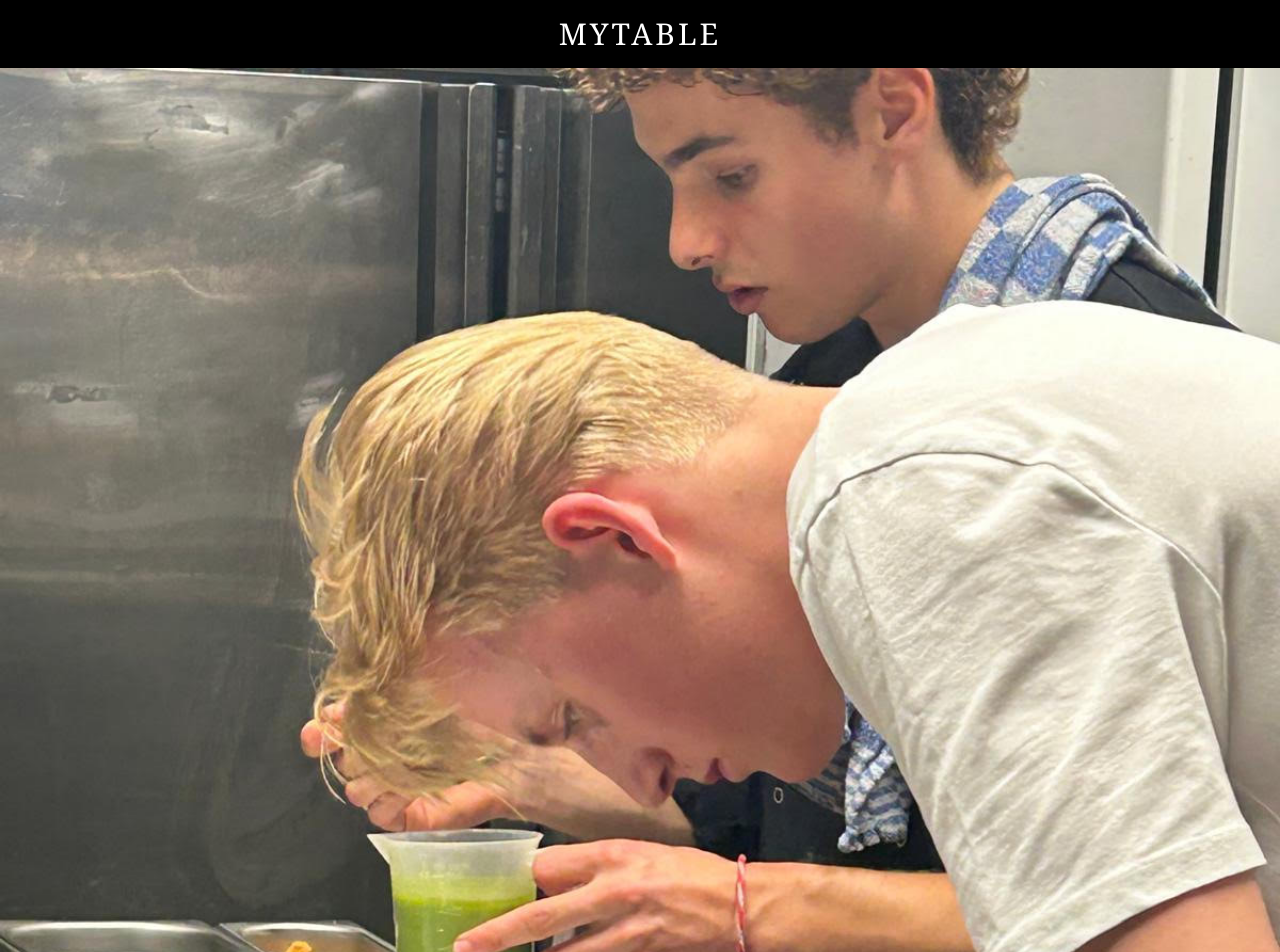
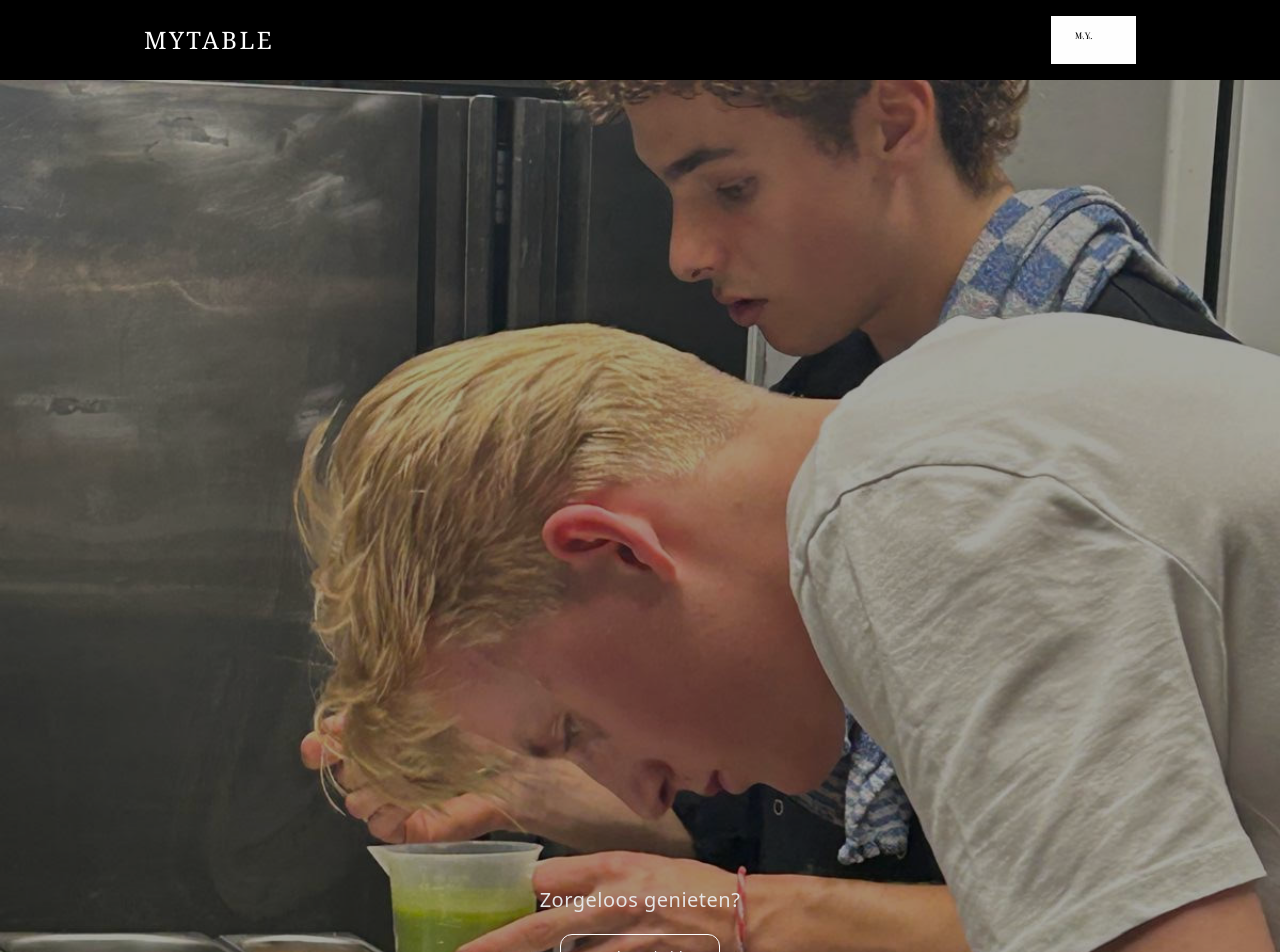
Before and after one commit to marienvermeij/MYtable, a React (Vite) app: page / in a window 1280 px wide. Shown: the top 952 px of the page. Built offline with nearby package versions, Linux system fonts and the light colour scheme.

Commit message:
Update App.jsx

```diff
--- a/src/App.jsx
+++ b/src/App.jsx
@@ -1,32 +1,49 @@
 import React from 'react'
 
-// ---- Bestandsnaam van je foto (GEEN slash nodig) ----
-const HERO_SRC = 'hero.jpg' // zet hier bijv. 'mijntafel.jpg' als je bestand zo heet
+// Foto en logo – zorg dat ze in /public staan
+const HERO_SRC = 'hero.jpg'
+const LOGO_SRC = 'logo.svg'
 
-// ZWARTE BALK MET LOGO-TEKST (wit)
-const LogoBar = () => (
-  <div className="w-full bg-black text-white">
-    <div className="container-narrow py-4">
-      <h1 className="text-center font-display text-2xl md:text-3xl tracking-widest">
-        MYTABLE
-      </h1>
+// ---- Navigatiebalk (zwart, wit logo rechts) ----
+const Nav = () => (
+  <header className="w-full bg-black text-white py-4">
+    <div className="container-narrow flex items-center justify-between">
+      {/* Links: MYTABLE */}
+      <h1 className="font-display text-2xl tracking-widest">MYTABLE</h1>
+      {/* Rechts: logo (wit SVG) */}
+      <img
+        src={LOGO_SRC}
+        alt="MYTABLE logo"
+        className="h-10 md:h-12 object-contain"
+      />
     </div>
-  </div>
+  </header>
 )
 
-// HERO: zwarte balk + foto full-width, geen zoom/crop
+// ---- Hero: foto over hele breedte met tekst erop ----
 const Hero = () => (
-  <section className="bg-black">
-    {/* Zwarte balk met logo-tekst */}
-    <LogoBar />
+  <section className="relative bg-black text-white">
+    {/* Foto */}
+    <img
+      src={HERO_SRC}
+      alt="MYTABLE hero"
+      className="block w-full h-auto"
+    />
 
-    {/* Foto: vult van links naar rechts, hoogte schaalt mee (geen zoom) */}
-    <div className="w-full">
-      <img
-        src={HERO_SRC}
-        alt="MYTABLE hero"
-        className="block w-full h-auto"
-      />
+    {/* Overlay (donkerlaagje voor leesbaarheid) */}
+    <div className="absolute inset-0 bg-black/35" />
+
+    {/* Tekst + CTA */}
+    <div className="absolute inset-0 flex flex-col items-center justify-center text-center gap-5">
+      <p className="text-lg md:text-xl tracking-wide text-neutral-200">
+        Zorgeloos genieten?
+      </p>
+      <a
+        href="#contact"
+        className="inline-flex items-center justify-center rounded-xl px-5 py-3 text-sm font-medium tracking-wide border border-white text-white hover:bg-white hover:text-black transition"
+      >
+        Vertel ons je idee
+      </a>
     </div>
   </section>
 )
@@ -56,37 +73,82 @@ const Contact = () => (
           <h2 className="font-display text-3xl">Contact</h2>
           <p className="text-neutral-300">vertel ons je idee.</p>
           <ul className="text-sm text-neutral-300 space-y-1">
-            <li><strong>E-mail:</strong> <a className="underline hover:no-underline" href="mailto:marienvermeij@gmail.com">marienvermeij@gmail.com</a></li>
-            <li><strong>Telefoon:</strong> <a className="underline hover:no-underline" href="tel:0653591134">06 5359 1134</a></li>
+            <li>
+              <strong>E-mail:</strong>{' '}
+              <a
+                className="underline hover:no-underline"
+                href="mailto:marienvermeij@gmail.com"
+              >
+                marienvermeij@gmail.com
+              </a>
+            </li>
+            <li>
+              <strong>Telefoon:</strong>{' '}
+              <a
+                className="underline hover:no-underline"
+                href="tel:0653591134"
+              >
+                06 5359 1134
+              </a>
+            </li>
             <li><strong>Instagram:</strong> @mytable</li>
           </ul>
         </div>
-        {/* Netlify Forms */}
-        <form name="contact" method="POST" data-netlify="true" className="space-y-4">
+        <form
+          name="contact"
+          method="POST"
+          data-netlify="true"
+          className="space-y-4"
+        >
           <input type="hidden" name="form-name" value="contact" />
           <label className="block">
             <span className="text-sm">Naam</span>
-            <input required name="naam" className="mt-1 w-full rounded-xl border border-neutral-700 bg-black text-white px-3 py-2 placeholder-neutral-500" />
+            <input
+              required
+              name="naam"
+              className="mt-1 w-full rounded-xl border border-neutral-700 bg-black text-white px-3 py-2 placeholder-neutral-500"
+            />
           </label>
           <label className="block">
             <span className="text-sm">E-mail</span>
-            <input required type="email" name="email" className="mt-1 w-full rounded-xl border border-neutral-700 bg-black text-white px-3 py-2 placeholder-neutral-500" />
+            <input
+              required
+              type="email"
+              name="email"
+              className="mt-1 w-full rounded-xl border border-neutral-700 bg-black text-white px-3 py-2 placeholder-neutral-500"
+            />
           </label>
           <div className="grid grid-cols-2 gap-4">
             <label className="block">
               <span className="text-sm">Datum</span>
-              <input type="date" name="datum" className="mt-1 w-full rounded-xl border border-neutral-700 bg-black text-white px-3 py-2" />
+              <input
+                type="date"
+                name="datum"
+                className="mt-1 w-full rounded-xl border border-neutral-700 bg-black text-white px-3 py-2"
+              />
             </label>
             <label className="block">
               <span className="text-sm"># Personen</span>
-              <input type="number" name="personen" min="1" className="mt-1 w-full rounded-xl border border-neutral-700 bg-black text-white px-3 py-2" />
+              <input
+                type="number"
+                name="personen"
+                min="1"
+                className="mt-1 w-full rounded-xl border border-neutral-700 bg-black text-white px-3 py-2"
+              />
             </label>
           </div>
           <label className="block">
             <span className="text-sm">Wensen / Idee</span>
-            <textarea name="idee" rows="4" className="mt-1 w-full rounded-xl border border-neutral-700 bg-black text-white px-3 py-2"></textarea>
+            <textarea
+              name="idee"
+              rows="4"
+              className="mt-1 w-full rounded-xl border border-neutral-700 bg-black text-white px-3 py-2"
+            ></textarea>
           </label>
-          <button className="inline-flex items-center justify-center rounded-xl px-5 py-3 text-sm font-medium tracking-wide bg-white text-black hover:bg-neutral-200 transition" type="submit">
+          <button
+            className="inline-flex items-center justify-center rounded-xl px-5 py-3 text-sm font-medium tracking-wide bg-white text-black hover:bg-neutral-200 transition"
+            type="submit"
+          >
             Verstuur
           </button>
         </form>
@@ -107,6 +169,7 @@ const Footer = () => (
 export default function App() {
   return (
     <div id="top" className="font-body bg-black text-white">
+      <Nav />
       <Hero />
       <Over />
       <Contact />
```
